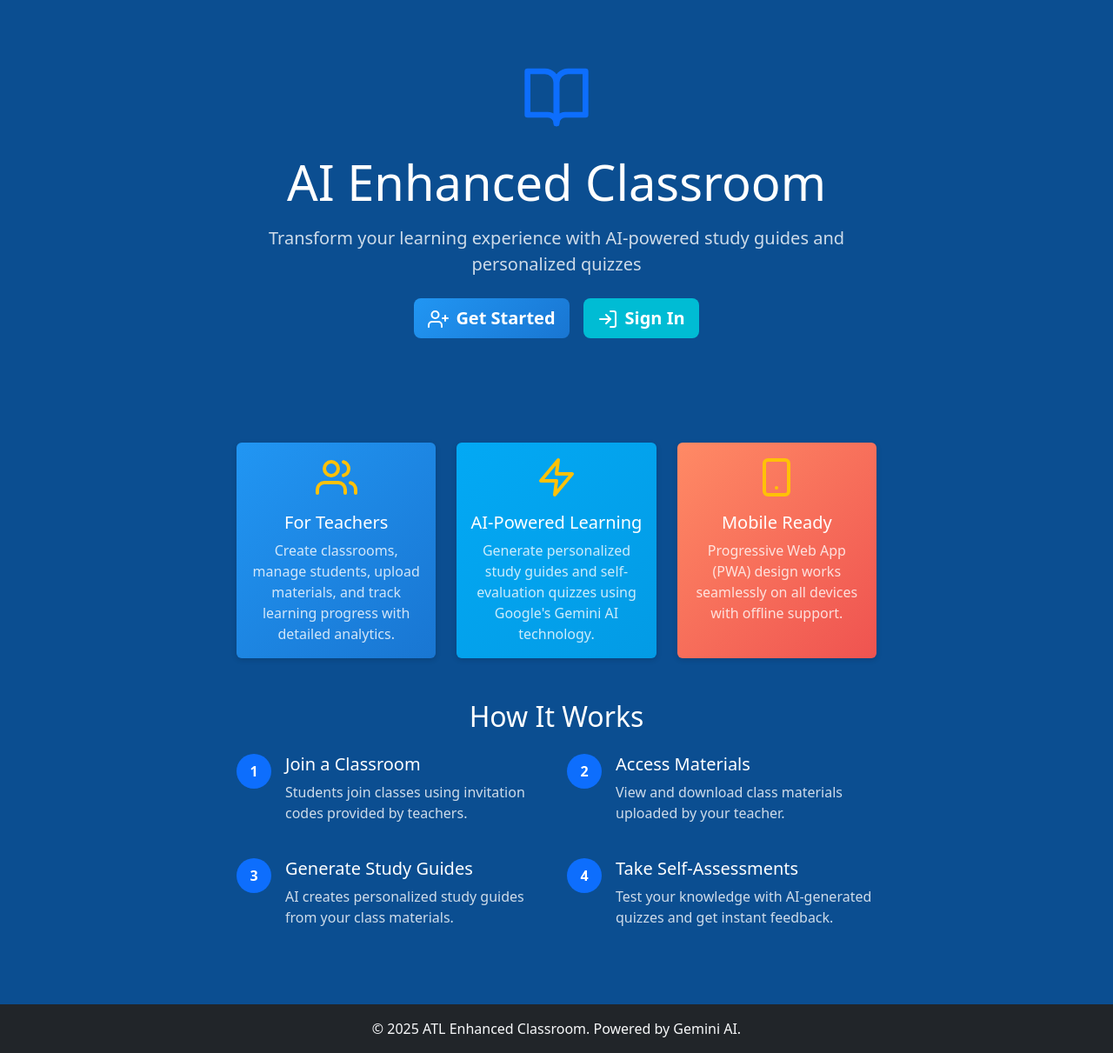
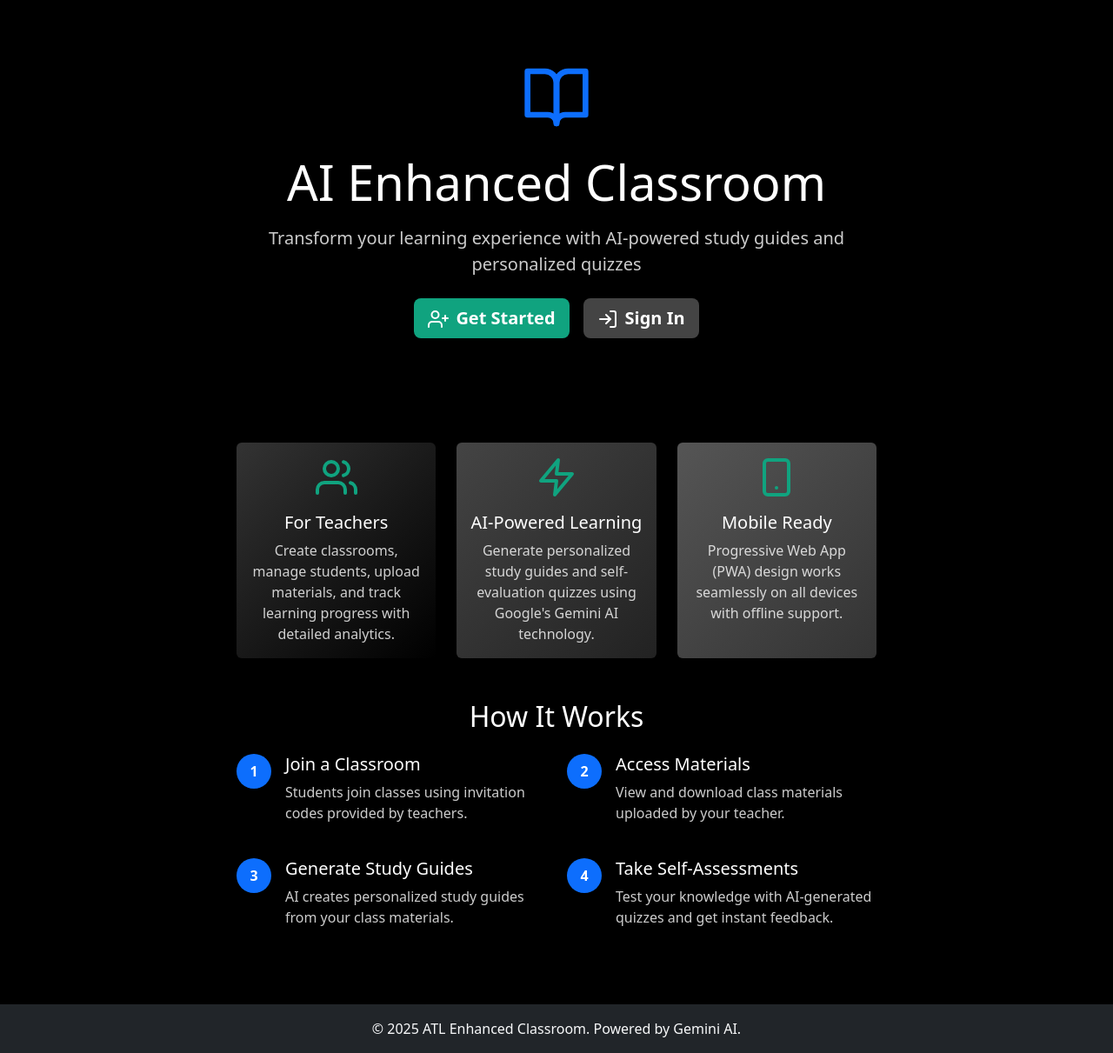
Before and after one commit to andrewtliem/atlverse-classroom, a Python web app: template templates/index.html in a window 1280 px wide. Shown: the part 58-1269 px from the top of the page at 87% size. Run offline with Jinja, Linux system fonts and the light colour scheme; the template is opened without the code that fills it, so the values that code supplies are empty; some libraries are stand-ins or nearby versions.

Commit message:
Apply monochrome codex theme

```diff
--- a/static/css/styles.css
+++ b/static/css/styles.css
@@ -1,35 +1,46 @@
 /* Styles extracted from templates */
+
+/* Codex inspired dark theme */
+:root {
+    --accent-color: #10a37f;
+}
+
+body.bg-dark-blue {
+    background-color: #000 !important;
+    color: #f5f5f5;
+}
 
 /* Color scheme overrides */
 .card.gradient-blue {
-    background: linear-gradient(135deg, #219CF3, #1976D2) !important;
+    background: linear-gradient(135deg, #333, #000) !important;
     color: white !important;
 }
 .card.gradient-teal {
-    background: linear-gradient(135deg, #00BCD4, #4DD0E1) !important;
+    background: linear-gradient(135deg, #444, #222) !important;
+    color: white !important;
 }
 .card.gradient-coral {
-    background: linear-gradient(135deg, #FF8A65, #EF5350) !important;
+    background: linear-gradient(135deg, #555, #333) !important;
     color: white !important;
 }
 .btn.btn-gradient-blue {
-    background: linear-gradient(135deg, #219CF3, #1976D2) !important;
+    background-color: #333 !important;
     color: white !important;
     border: none !important;
 }
 .btn.btn-gradient-teal {
-    background-color: #00BCD4 !important;
+    background-color: #444 !important;
     color: white !important;
     border: none !important;
 }
 .btn.btn-yellow {
-    background-color: #FFC107 !important;
-    color: #1976D2 !important;
+    background-color: var(--accent-color) !important;
+    color: #fff !important;
     border: none !important;
     font-weight: bold !important;
 }
 .badge.badge-coral {
-    background-color: #EF5350 !important;
+    background-color: var(--accent-color) !important;
     color: white !important;
 }
 .text-white-80 {
@@ -39,12 +50,12 @@
     color: rgba(255,255,255,0.9) !important;
 }
 .text-yellow {
-    color: #FFC107 !important;
+    color: var(--accent-color) !important;
 }
 
 /* Classroom styles */
 .gradient-blue {
-    background: linear-gradient(to bottom right, #1976D2, #2196F3) !important;
+    background: linear-gradient(135deg, #333, #000) !important;
 }
 .card {
     box-shadow: 0px 2px 6px rgba(0,0,0,0.15);
@@ -157,14 +168,14 @@
 }
 
 /* Index page hero styles */
-.bg-gradient-blue { background: linear-gradient(135deg, #2196F3, #1976D2); }
-.bg-gradient-cyan { background: linear-gradient(135deg, #03A9F4, #039BE5); }
-.bg-gradient-red { background: linear-gradient(135deg, #FF8A65, #EF5350); }
+.bg-gradient-blue { background: linear-gradient(135deg, #333, #000); }
+.bg-gradient-cyan { background: linear-gradient(135deg, #444, #222); }
+.bg-gradient-red { background: linear-gradient(135deg, #555, #333); }
 .btn-hero { font-weight: 600; border: none; }
-.btn-hero-start { background: linear-gradient(135deg, #2196F3, #1976D2); color: #fff; }
-.btn-hero-start:hover { background: linear-gradient(135deg, #1976D2, #2196F3); color: #fff; }
-.btn-hero-signin { background-color: #00BCD4; color: #fff; }
-.btn-hero-signin:hover { background-color: #0097A7; color: #fff; }
+.btn-hero-start { background-color: var(--accent-color); color: #fff; }
+.btn-hero-start:hover { background-color: var(--accent-color); color: #fff; opacity: 0.9; }
+.btn-hero-signin { background-color: #444; color: #fff; }
+.btn-hero-signin:hover { background-color: #555; color: #fff; }
 
 /* Utility classes for inline styles */
 .icon-48 { width: 48px; height: 48px; }
@@ -173,24 +184,24 @@
 .icon-40 { width: 40px; height: 40px; }
 .icon-14 { width: 14px; height: 14px; }
 
-.bg-dark-blue { background-color: #0b4e91; }
+.bg-dark-blue { background-color: #000; }
 .list-bg-dark { background: rgba(0,0,0,0.3); border-radius: 8px; margin-bottom: 8px; }
 .list-group-flush > .list-bg-dark {
     border-radius: 8px;
 }
 .bg-white-10 { background-color: rgba(255,255,255,0.1); }
 .bg-white-10-border { background: rgba(255,255,255,0.1); border: 1px solid rgba(255,255,255,0.2); }
-.text-cyan { color: #00BCD4 !important; }
-.text-coral { color: #FF8A65 !important; }
-.text-light-blue { color: #64B5F6 !important; }
+.text-cyan { color: var(--accent-color) !important; }
+.text-coral { color: var(--accent-color) !important; }
+.text-light-blue { color: #ccc !important; }
 .progress-thin { height: 5px; }
 .progress-thin-6 { height: 6px; background-color: rgba(255,255,255,0.2); }
 .progress-small-container { width: 50px; background-color: rgba(0,0,0,0.1); height: 8px; }
-.progress-bar-yellow { background-color: #FFC107; }
+.progress-bar-yellow { background-color: var(--accent-color); }
 .code-inline { background-color: rgba(255,255,255,0.2); padding: 2px 8px; border-radius: 4px; }
 .btn-results { background-color: rgba(255,255,255,0.2); color: white; border: 1px solid rgba(255,255,255,0.3); }
-.badge-cyan { background-color: #00BCD4; color: white; }
-.badge-coral-bg { background-color: #FF8A65; color: white; }
+.badge-cyan { background-color: var(--accent-color); color: white; }
+.badge-coral-bg { background-color: var(--accent-color); color: white; }
 .row-light { border-bottom: 1px solid rgba(0,0,0,0.1); background-color: rgba(255,255,255,0.9); color: #333; }
 .loading-overlay {
     position: fixed;
```
Also changed, not shown: other parts of static/css/styles.css (+13 -13 lines).
